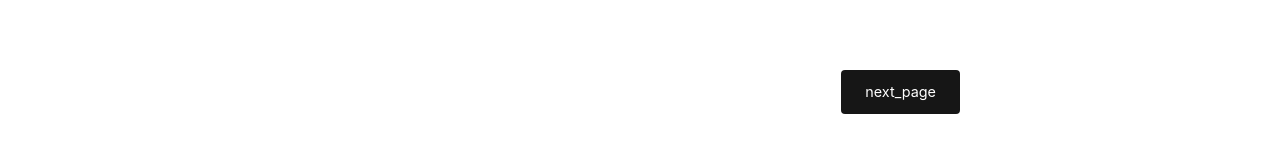
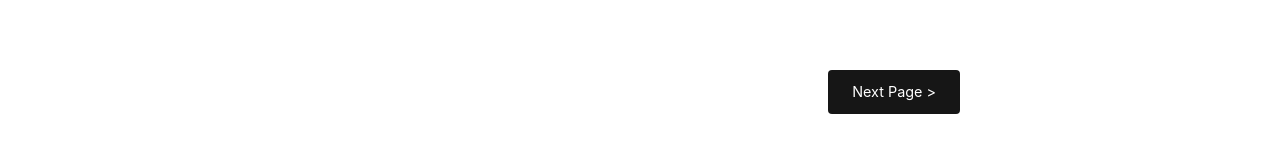
Before and after one commit to raeperd/nextjs-paper, a Next.js app: page /tags/1 in a window 1280 px wide. Shown: the part 159-323 px from the top of the page. Built offline with nearby package versions, Linux system fonts and the light colour scheme.

Commit message:
Refactor page navigation button contents

```diff
--- a/components/ArticleListView.tsx
+++ b/components/ArticleListView.tsx
@@ -39,8 +39,7 @@ function PrevButton({ basePath, currentPageNumber }: PagingButtonProps) {
   const prevPageLink = currentPageNumber === 2 ? `${basePath}/` : `${basePath}/page/${currentPageNumber - 1}`
   return (
     <Link href={prevPageLink}>
-      {/* eslint-disable-next-line jsx-a11y/anchor-has-content */}
-      <a className="prev">prev_page</a>
+      <a className="prev">&lt; Prev Page</a>
     </Link>
   )
 }
@@ -48,8 +47,7 @@ function PrevButton({ basePath, currentPageNumber }: PagingButtonProps) {
 function NextButton({ basePath, currentPageNumber }: PagingButtonProps) {
   return (
     <Link href={`${basePath}/page/${currentPageNumber + 1}`}>
-      {/* eslint-disable-next-line jsx-a11y/anchor-has-content */}
-      <a className="next">next_page</a>
+      <a className="next">Next Page &gt;</a>
     </Link>
   )
 }
```
